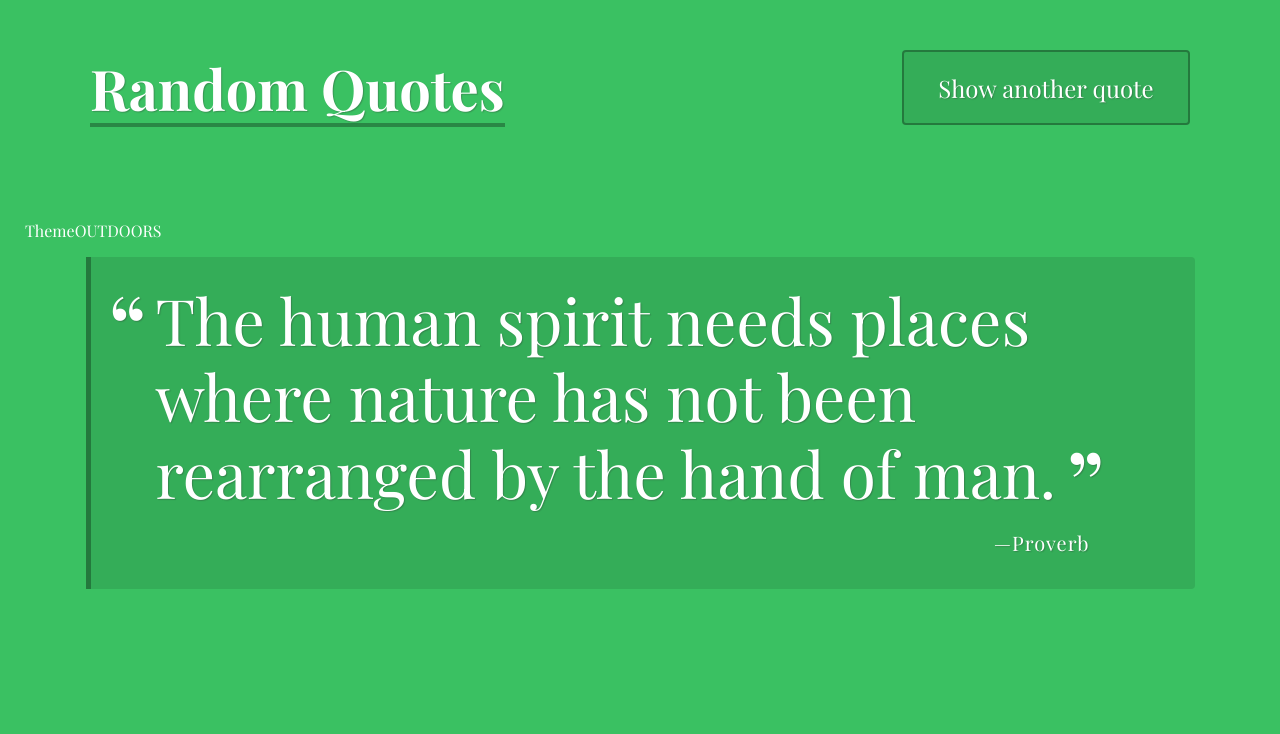
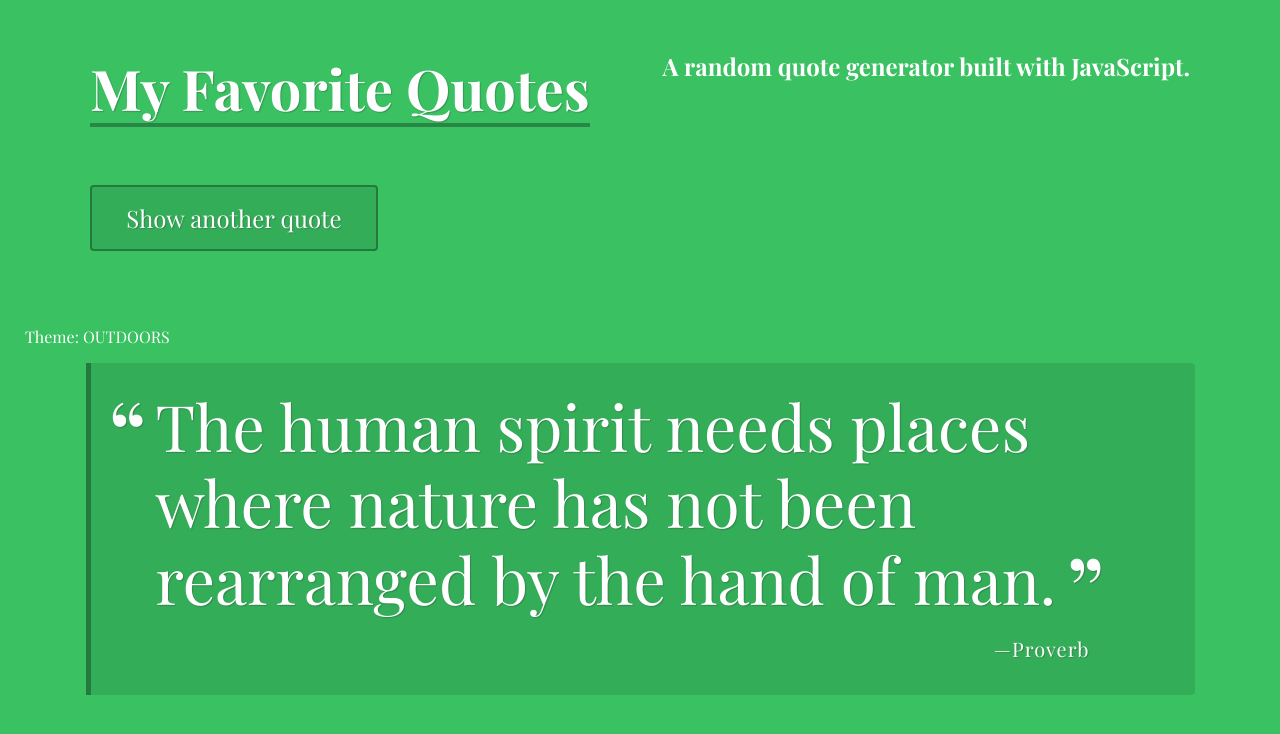
Before and after one commit to chollma/random-quote-generator, a plain HTML site: page index.html in a window 1280 px wide. Both pictures are taken after a click on the button "Show another quote". Drawn offline with nearby package versions, Linux system fonts and the light colour scheme; a web font is replaced by a local one.

Commit message:
Updating some HTML to change the look and feel

```diff
--- a/index.html
+++ b/index.html
@@ -3,14 +3,15 @@
   <head>
     <meta charset="UTF-8">
     <meta name="viewport" content="width=device-width, initial-scale=1.0">
-    <title>Random Quotes</title>
+    <title>My Favorite Quotes</title>
     <link rel="stylesheet" href="css/normalize.css">
     <link rel="stylesheet" href="css/styles.css">
   </head>
 
   <body>
     <header>
-      <h1>Random Quotes</h1>
+      <h1>My Favorite Quotes</h1>
+      <h2>A random quote generator built with JavaScript.</h2>
       <button id="load-quote" class="load-quote">Show another quote</button>
     </header>
     <div id="tags"></div>
--- a/js/script.js
+++ b/js/script.js
@@ -37,12 +37,14 @@ function printQuote() {
     outputHTML += '<span class ="year">' + responseQuote.year + '</span>';
   }
   if (responseQuote.tags) {
-    var outputTags = '<p>Theme' + responseQuote.tags.toUpperCase() + '</p>';
+    var outputTags = '<p>Theme: ' + responseQuote.tags.toUpperCase() + '</p>';
   }
   outputHTML += '</p>';
   document.getElementById('tags').innerHTML = outputTags;
   document.getElementById('quote-box').innerHTML = outputHTML;
 }
 
+
+
 // Activation of the printQuote function everytime the user clicks the on-page button
 document.getElementById('load-quote').addEventListener("click", printQuote, false);
```
